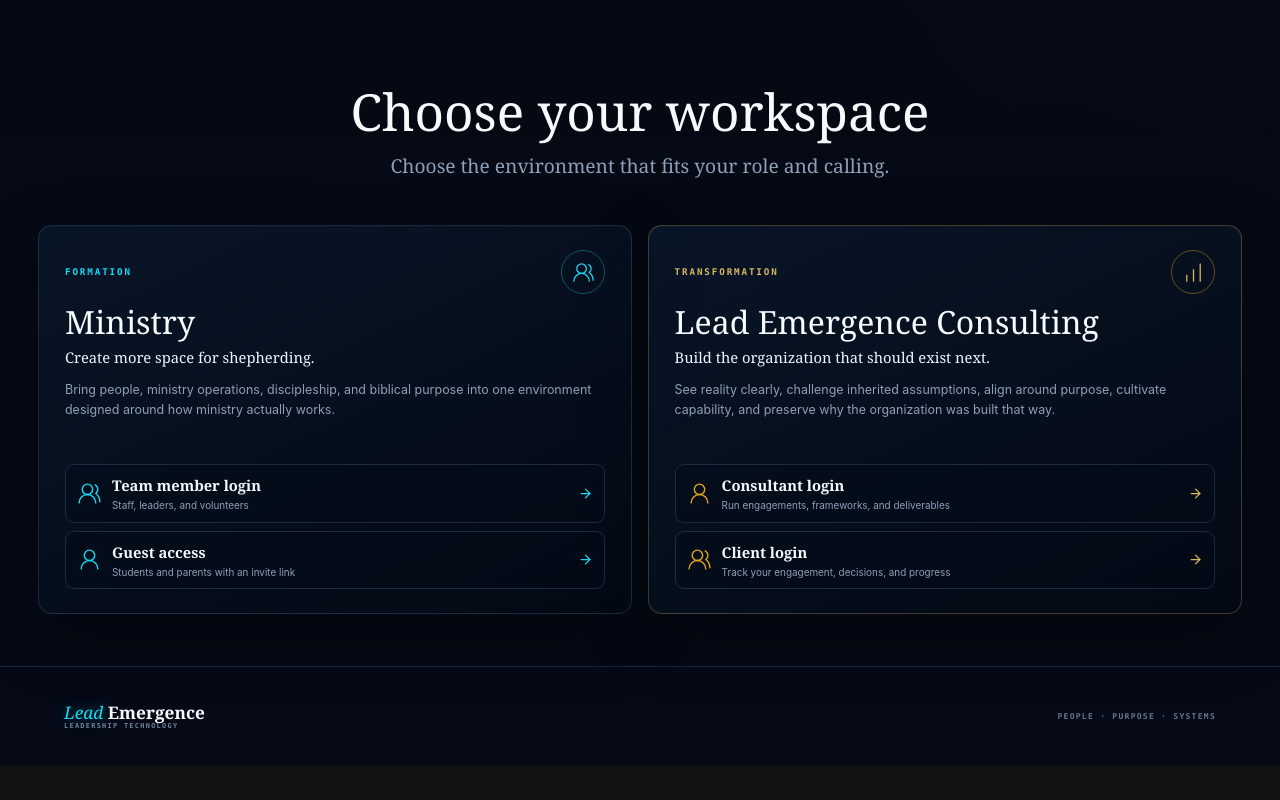
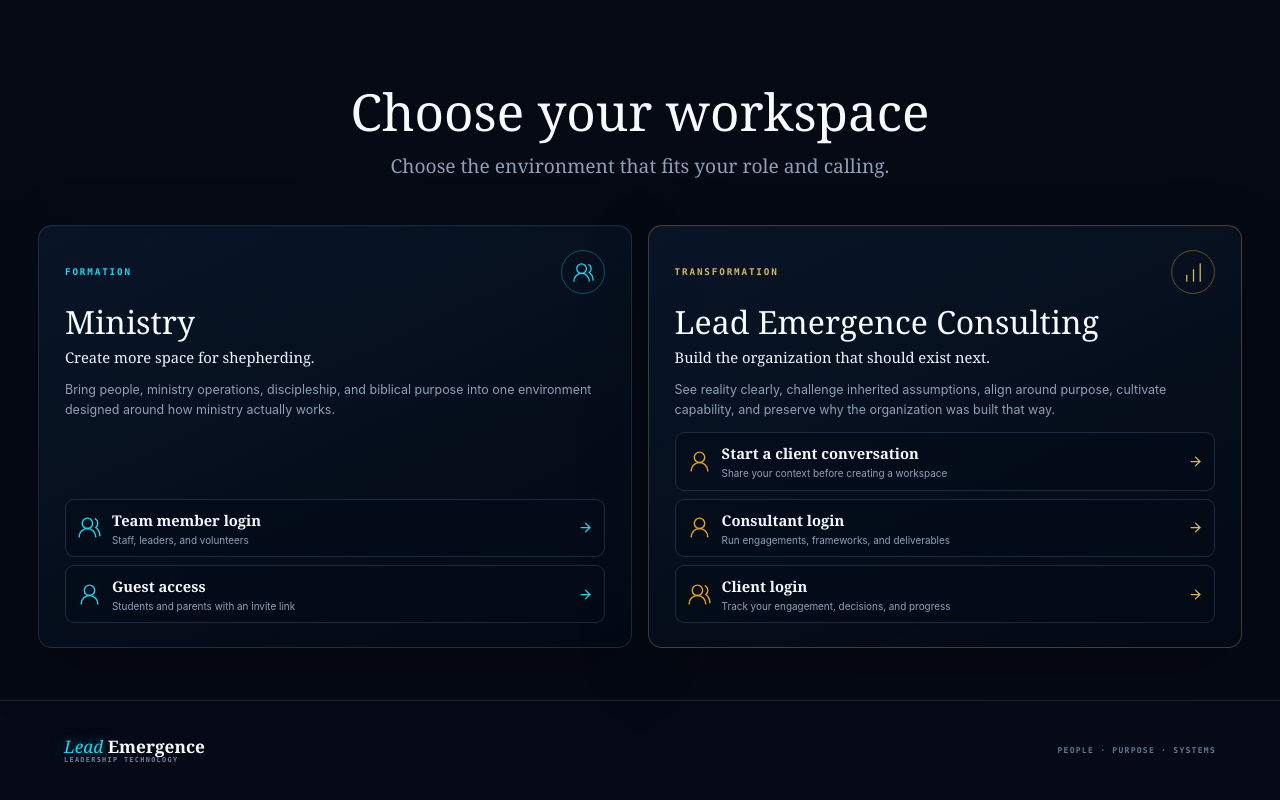
Before and after one commit to abostwick12/lead-emergence-consulting-os, a Next.js app: page / in a window 1280 px wide. Shown: the part 7063-7863 px from the top of the page. Before the commit the page ends 7829 px from the top, so only its background shows below. Built offline with nearby package versions, Linux system fonts and the light colour scheme.

Commit message:
feat: make consulting client intake prominent

```diff
--- a/components/landing/landing-experience.tsx
+++ b/components/landing/landing-experience.tsx
@@ -231,6 +231,11 @@
             <p className={styles.positioning}>Build the organization that should exist next.</p>
             <p>See reality clearly, challenge inherited assumptions, align around purpose, cultivate capability, and preserve why the organization was built that way.</p>
             <div className={styles.entryStack}>
+              <Link className={styles.entryLink} href="/intake/consulting">
+                <UserRound aria-hidden="true" />
+                <span><strong>Start a client conversation</strong><small>Share your context before creating a workspace</small></span>
+                <ArrowRight aria-hidden="true" />
+              </Link>
               <Link className={styles.entryLink} href="/login?returnTo=%2Fconsultant">
                 <UserRound aria-hidden="true" />
                 <span><strong>Consultant login</strong><small>Run engagements, frameworks, and deliverables</small></span>
```
